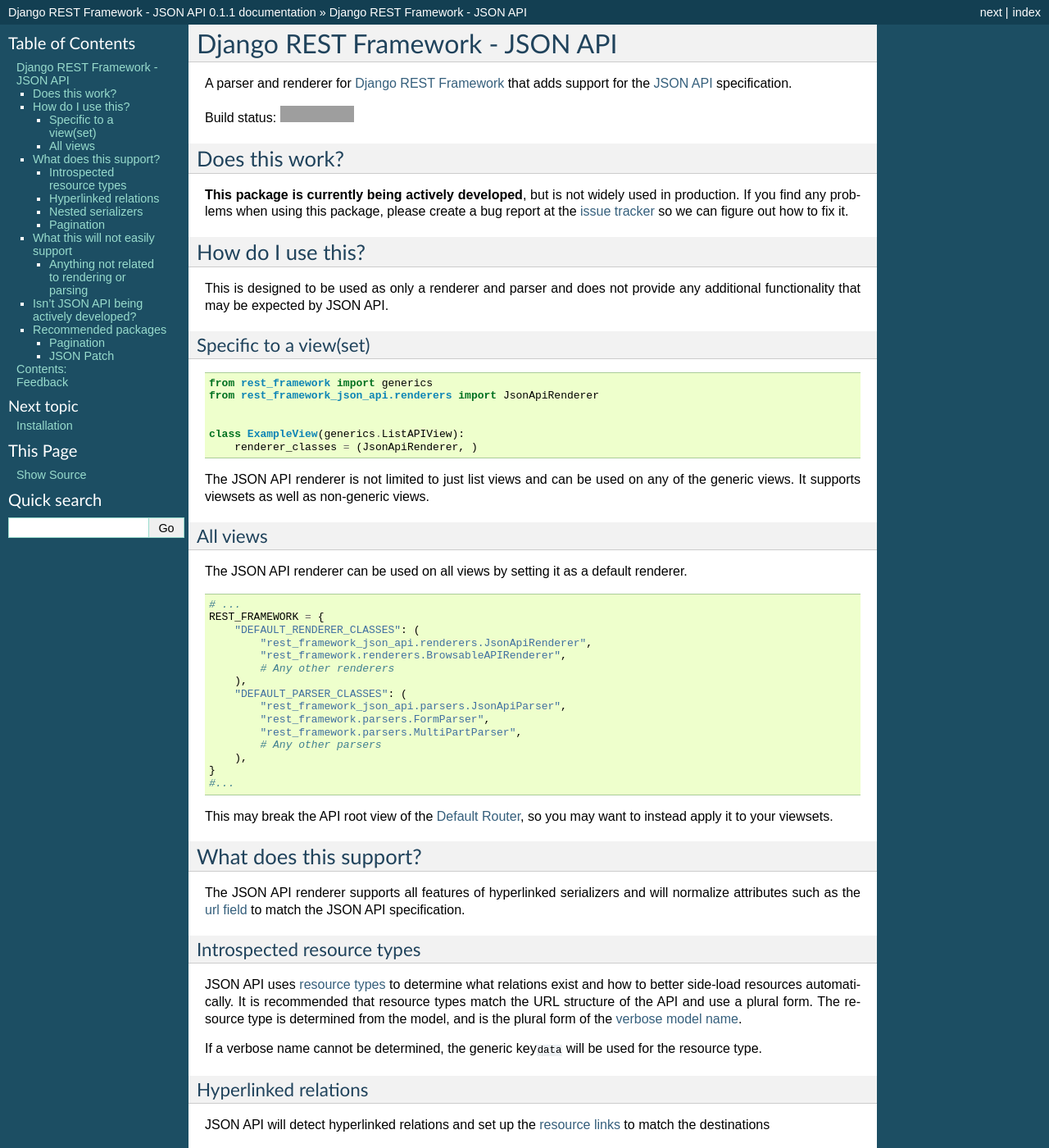
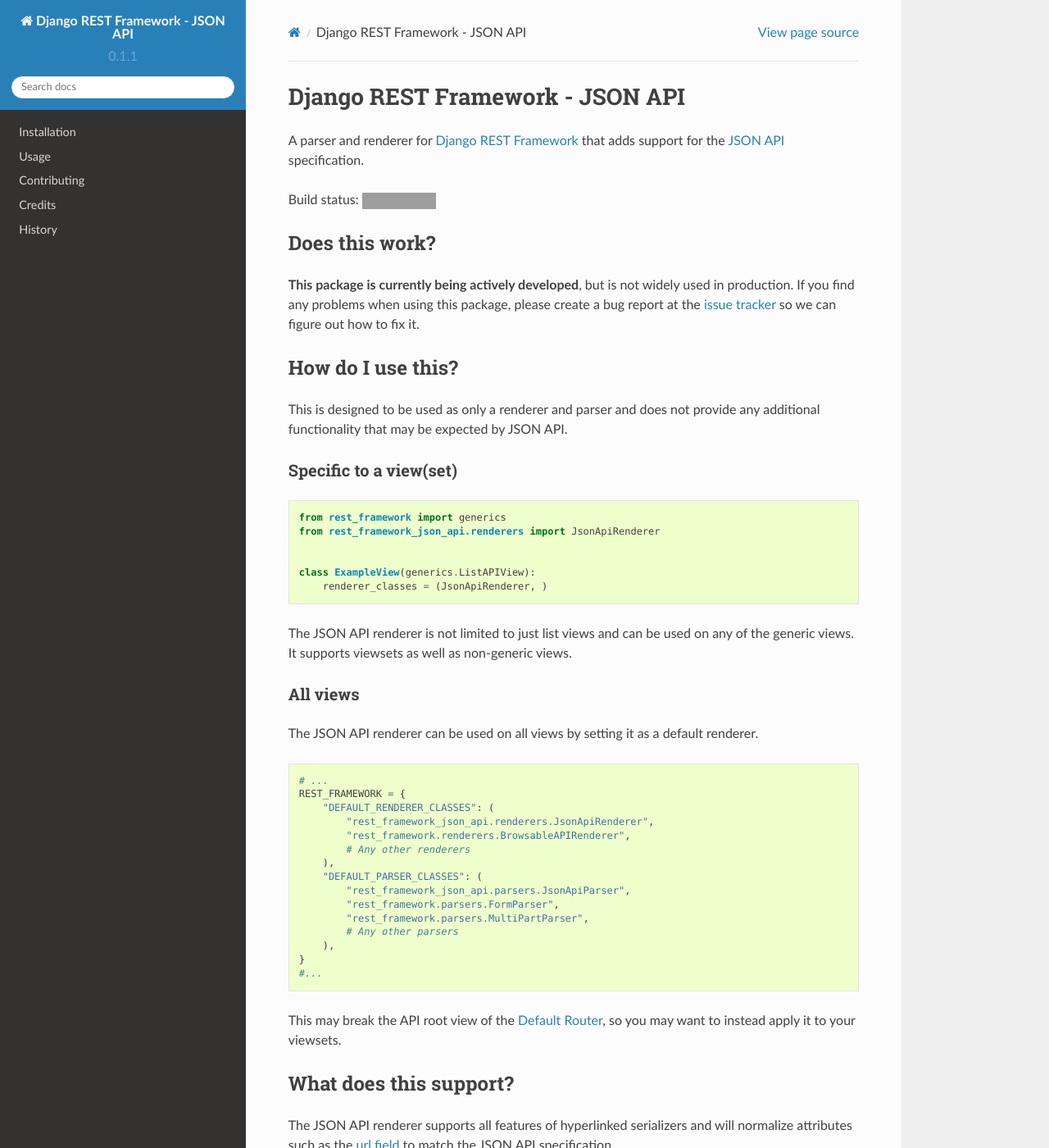
Before and after one commit to kevin-brown/drf-json-api, a Sphinx documentation site: the page built from docs/index.rst, in a window 1280 px wide and 1400 px high. Shown: the whole window at 82% size. Built offline with Sphinx 7.4.7 and the Read the Docs theme 2.0.0, drawn with Linux system fonts in a browser that asks for light colours; some of the changed text lies outside the part shown; grey boxes are pictures that could not be loaded.

Commit message:
:lipstick: Use RTD theme also at local docs

```diff
--- a/docs/conf.py
+++ b/docs/conf.py
@@ -103,7 +103,15 @@
 
 # The theme to use for HTML and HTML Help pages.  See the documentation for
 # a list of builtin themes.
-html_theme = 'default'
+# on_rtd is whether we are on readthedocs.org
+on_rtd = os.environ.get('READTHEDOCS', None) == 'True'
+
+if not on_rtd:  # only import and set the theme if we're building docs locally
+    import sphinx_rtd_theme
+    html_theme = 'sphinx_rtd_theme'
+    html_theme_path = [sphinx_rtd_theme.get_html_theme_path()]
+
+# otherwise, readthedocs.org uses their theme by default, so no need to specify it
 
 # Theme options are theme-specific and customize the look and feel of a theme
 # further.  For a list of options available for each theme, see the
```
